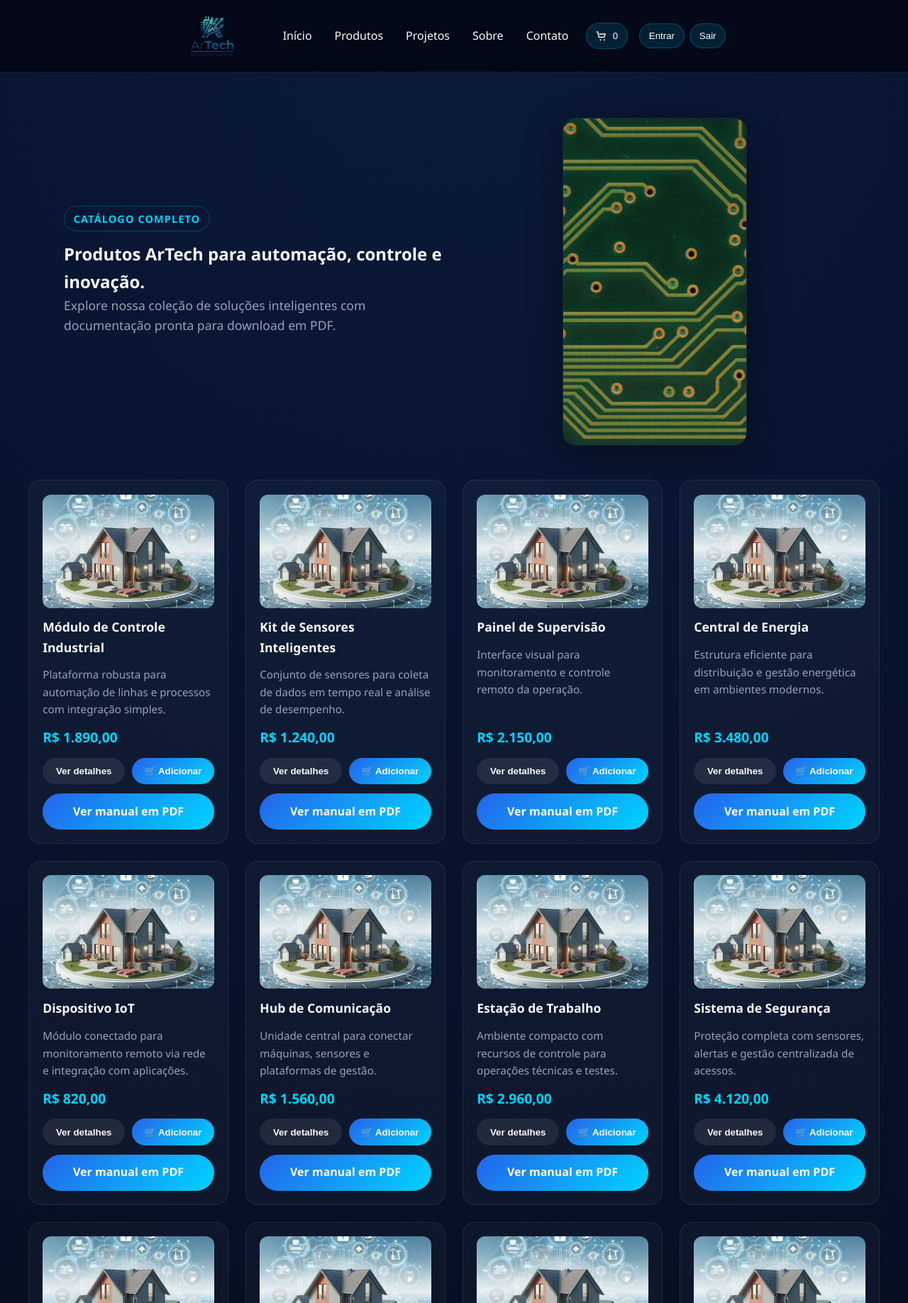
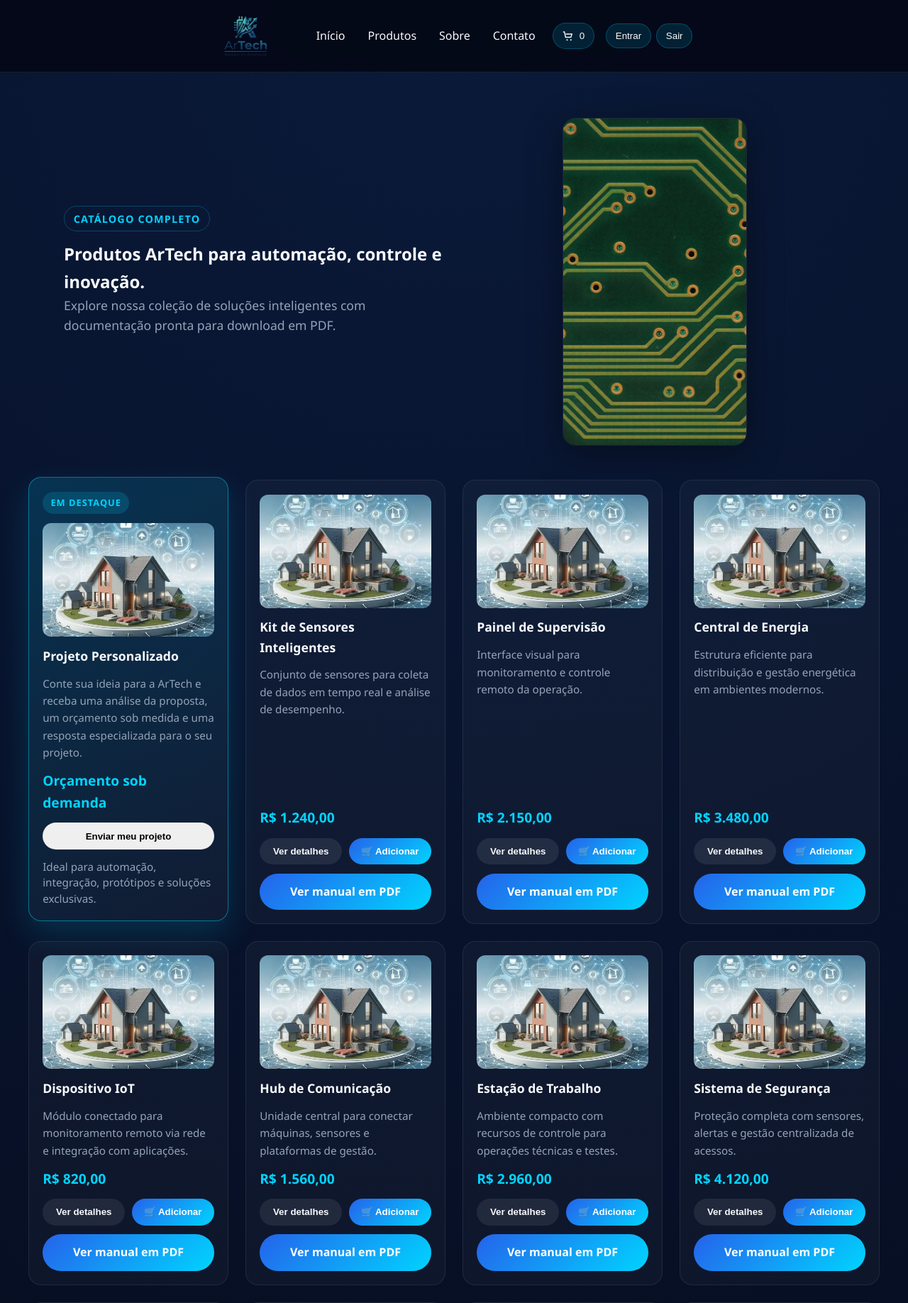
Before and after one commit to danielsemn/artech, a PHP site: page /html/produtos.html in a window 1280 px wide. Shown: the top 1836 px of the page at 71% size. Run offline with PHP 8.4, Linux system fonts and the light colour scheme.

Commit message:
Produtos - atualização

```diff
--- a/css/segundo.css
+++ b/css/segundo.css
@@ -50,6 +50,34 @@
 .produto-card:hover {
   transform: translateY(-6px);
   border-color: rgba(0, 212, 255, 0.35);
+}
+
+.produto-card.featured-product {
+  position: relative;
+  overflow: hidden;
+  border-color: rgba(0, 212, 255, 0.45);
+  background: linear-gradient(145deg, rgba(0, 212, 255, 0.16), rgba(255, 255, 255, 0.04));
+  box-shadow: 0 18px 45px rgba(0, 212, 255, 0.16);
+  transform: translateY(-4px);
+}
+
+.featured-badge {
+  display: inline-flex;
+  align-self: flex-start;
+  padding: 0.35rem 0.7rem;
+  border-radius: 999px;
+  background: rgba(0, 212, 255, 0.16);
+  color: var(--accent);
+  font-size: 0.8rem;
+  font-weight: 800;
+  text-transform: uppercase;
+  letter-spacing: 0.08em;
+}
+
+.featured-note {
+  color: var(--text-muted);
+  font-size: 0.9rem;
+  line-height: 1.5;
 }
 
 .produto-card img {
--- a/html/produtos.html
+++ b/html/produtos.html
@@ -19,7 +19,6 @@
             </li>
             <li><a href="../index.html">Início</a></li>
             <li><a href="produtos.html">Produtos</a></li>
-            <li><a href="#">Projetos</a></li>
             <li><a href="#">Sobre</a></li>
             <li><a href="#">Contato</a></li>
             <li class="cart-pill">
@@ -46,8 +45,8 @@
             <button class="modal-close" id="closeLoginModal" type="button" aria-label="Fechar">×</button>
             <p class="eyebrow">Entrar</p>
             <form id="loginForm" class="login-form">
-                <input id="loginName" type="text" placeholder="Seu nome" />
-                <input id="loginEmail" type="email" placeholder="Seu e-mail" />
+                <input id="loginName" type="text" placeholder="E-mail" />
+                <input id="loginEmail" type="email" placeholder="Senha" />
                 <button type="submit">Entrar</button>
                 <p id="loginError" class="login-error"></p>
             </form>
@@ -72,22 +71,16 @@
 
         <section class="produtos-section" aria-label="Lista de produtos">
             <div class="produtos-grid">
-                <article class="produto-card">
-                    <img src="../img/produtos/exemplo.jpg" alt="Módulo de controle industrial" />
-                    <h3>Módulo de Controle Industrial</h3>
-                    <p>Plataforma robusta para automação de linhas e processos com integração simples.</p>
-                    <div class="produto-preco">R$ 1.890,00</div>
+                <article class="produto-card featured-product">
+                    <span class="featured-badge">Em destaque</span>
+                    <img src="../img/produtos/exemplo.jpg" alt="Projeto personalizado ArTech" />
+                    <h3>Projeto Personalizado</h3>
+                    <p>Conte sua ideia para a ArTech e receba uma análise da proposta, um orçamento sob medida e uma resposta especializada para o seu projeto.</p>
+                    <div class="produto-preco">Orçamento sob demanda</div>
                     <div class="produto-actions">
-                        <button class="action-btn details-btn" type="button" data-title="Módulo de Controle Industrial"
-                            data-price="R$ 1.890,00"
-                            data-description="Ideal para linhas de produção que precisam de supervisão, controle e integração com sistemas industriais modernos."
-                            data-details="• Controle em tempo real • Integração com PLCs • Alta confiabilidade">Ver
-                            detalhes</button>
-                        <button class="action-btn cart-btn" type="button" data-name="Módulo de Controle Industrial"
-                            data-price="R$ 1.890,00">🛒 Adicionar</button>
+                        <button class="action-btn custom-project-btn" type="button">Enviar meu projeto</button>
                     </div>
-                    <a class="btn-pdf" href="../pdf/manual-artech.pdf" target="_blank" rel="noopener noreferrer">Ver
-                        manual em PDF</a>
+                    <p class="featured-note">Ideal para automação, integração, protótipos e soluções exclusivas.</p>
                 </article>
 
                 <article class="produto-card">
@@ -355,6 +348,31 @@
         </div>
     </div>
 
+    <div id="projectModal" class="modal popup-modal" hidden>
+        <div class="modal-content project-modal-content">
+            <button class="modal-close" id="closeProjectModal" type="button" aria-label="Fechar">×</button>
+            <p class="eyebrow">Projeto personalizado</p>
+            <h3>Conte sua ideia para a ArTech</h3>
+            <p class="project-modal-copy">Preencha os dados abaixo e nossa equipe analisará sua proposta, montará um orçamento e retornará com a melhor solução.</p>
+            <form id="projectForm" class="project-form">
+                <div class="project-form-row">
+                    <input id="projectName" name="name" type="text" placeholder="Seu nome" required />
+                    <input id="projectEmail" name="email" type="email" placeholder="Seu e-mail" required />
+                </div>
+                <input id="projectPhone" name="phone" type="tel" placeholder="Telefone" />
+                <input id="projectTitle" name="title" type="text" placeholder="Nome do projeto" required />
+                <textarea id="projectDescription" name="description" rows="4"
+                    placeholder="Descreva sua ideia, necessidades, prazo e detalhes do projeto" required></textarea>
+                <div class="project-form-row">
+                    <input id="projectBudget" name="budget" type="text" placeholder="Faixa orçamentária (opcional)" />
+                    <input id="projectDeadline" name="deadline" type="text" placeholder="Prazo desejado" />
+                </div>
+                <button class="action-btn cart-btn project-submit-btn" type="submit">Enviar proposta</button>
+                <p id="projectFormMessage" class="project-form-message" aria-live="polite"></p>
+            </form>
+        </div>
+    </div>
+
     <div id="cartModal" class="modal popup-modal" hidden>
         <div class="modal-content">
             <button class="modal-close" id="closeCartModal" type="button" aria-label="Fechar">×</button>
--- a/index.html
+++ b/index.html
@@ -18,8 +18,7 @@
         </li>
 
         <li><a href="#">Início</a></li>
-        <li><a href="#">Kits</a></li>
-        <li><a href="#">Projetos</a></li>
+        <li><a href="html/produtos.html">Produtos</a></li>
         <li><a href="#">Sobre</a></li>
         <li><a href="#">Contato</a></li>
       </ul>
--- a/js/produtos.js
+++ b/js/produtos.js
@@ -20,6 +20,11 @@ const cartItemsList = document.getElementById('cartItemsList');
 const cartEmpty = document.getElementById('cartEmpty');
 const cartTotal = document.getElementById('cartTotal');
 const checkoutBtn = document.getElementById('checkoutBtn');
+const projectModal = document.getElementById('projectModal');
+const closeProjectModal = document.getElementById('closeProjectModal');
+const projectForm = document.getElementById('projectForm');
+const projectFormMessage = document.getElementById('projectFormMessage');
+const customProjectBtn = document.querySelector('.custom-project-btn');
 
 let cartItems = [];
 
@@ -66,6 +71,18 @@ function openCartModal() {
 
 function closeCartModalWindow() {
   cartModal.hidden = true;
+  document.body.classList.remove('modal-open');
+}
+
+function openProjectModal() {
+  projectFormMessage.textContent = '';
+  projectForm.reset();
+  projectModal.hidden = false;
+  document.body.classList.add('modal-open');
+}
+
+function closeProjectModalWindow() {
+  projectModal.hidden = true;
   document.body.classList.remove('modal-open');
 }
 
@@ -125,12 +142,36 @@ closeCartModal.addEventListener('click', closeCartModalWindow);
 cartModal.addEventListener('click', (event) => {
   if (event.target === cartModal) closeCartModalWindow();
 });
+closeProjectModal.addEventListener('click', closeProjectModalWindow);
+projectModal.addEventListener('click', (event) => {
+  if (event.target === projectModal) closeProjectModalWindow();
+});
+
+customProjectBtn.addEventListener('click', openProjectModal);
+
+projectForm.addEventListener('submit', (event) => {
+  event.preventDefault();
+  const name = document.getElementById('projectName').value.trim();
+  const email = document.getElementById('projectEmail').value.trim();
+  const title = document.getElementById('projectTitle').value.trim();
+  const description = document.getElementById('projectDescription').value.trim();
+
+  if (!name || !email || !title || !description) {
+    projectFormMessage.textContent = 'Preencha os campos obrigatórios para enviar sua proposta.';
+    return;
+  }
+
+  projectFormMessage.textContent = 'Sua proposta foi enviada com sucesso! A ArTech analisará e retornará em breve.';
+  showToast('Proposta enviada com sucesso!');
+  closeProjectModalWindow();
+});
 
 document.addEventListener('keydown', (event) => {
   if (event.key === 'Escape') {
     if (!modal.hidden) closeModalWindow();
     if (!loginModal.hidden) closeLoginModalWindow();
     if (!cartModal.hidden) closeCartModalWindow();
+    if (!projectModal.hidden) closeProjectModalWindow();
   }
 });
 
@@ -170,13 +211,11 @@ checkoutBtn.addEventListener('click', () => {
 function renderAuth() {
   const user = localStorage.getItem('artechUser');
   if (user) {
-    loginPanel.hidden = true;
     userGreeting.hidden = false;
     userGreeting.textContent = `Olá, ${user}`;
     logoutBtn.hidden = false;
     loginBtn.hidden = true;
   } else {
-    loginPanel.hidden = true;
     userGreeting.hidden = true;
     logoutBtn.hidden = true;
     loginBtn.hidden = false;
```
Also changed, not shown: other parts of css/segundo.css (+46 -0 lines).
